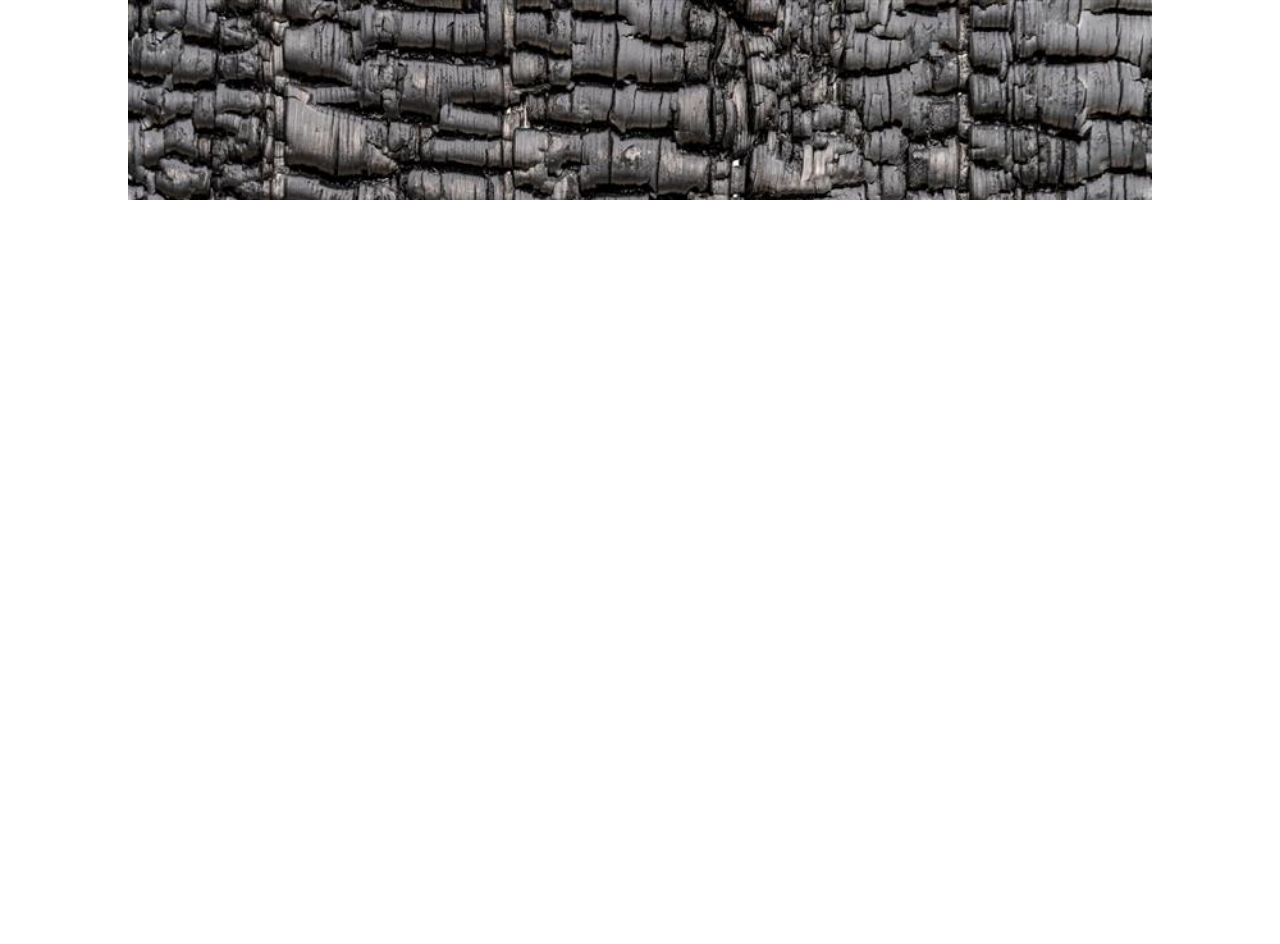
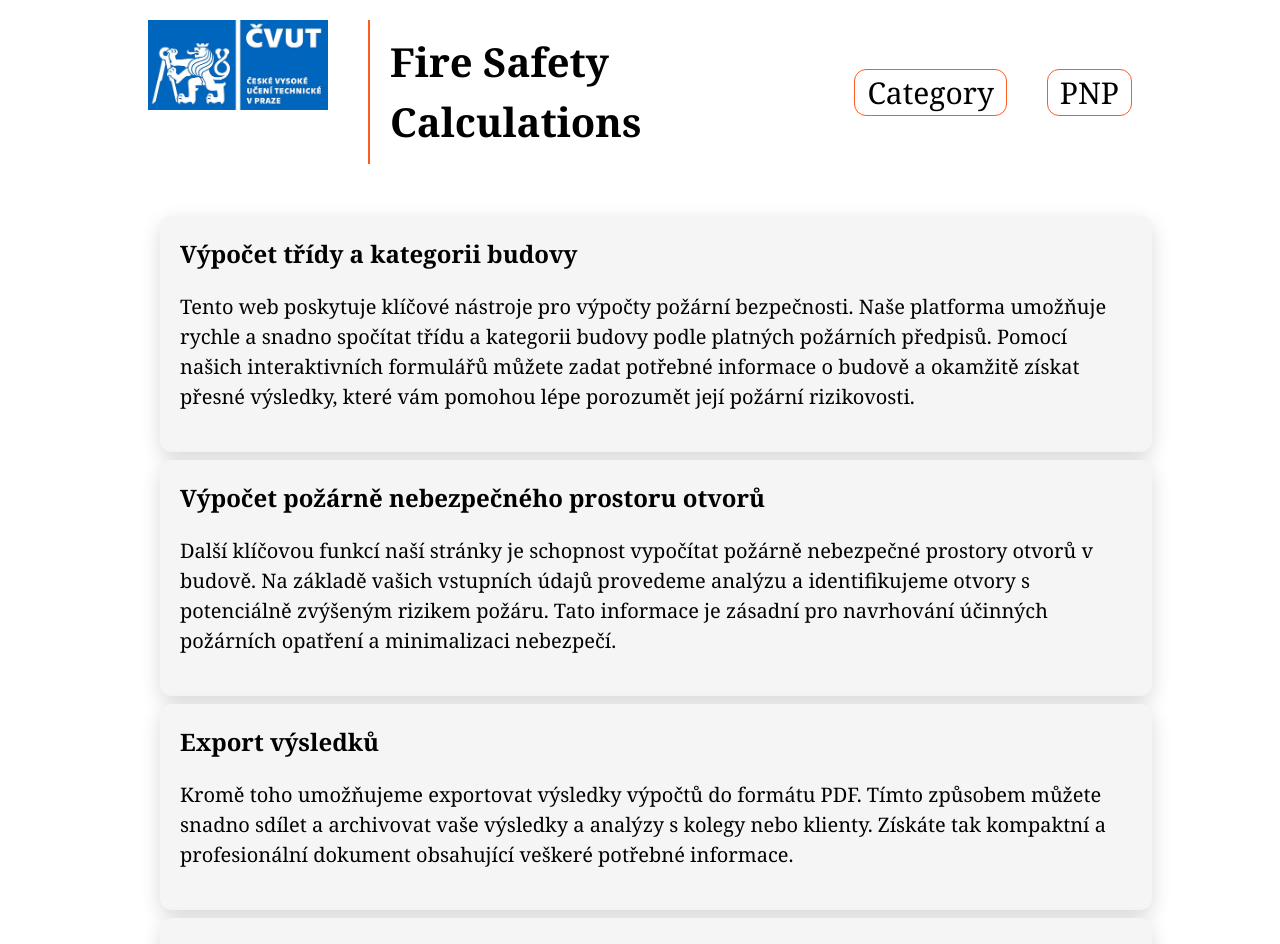
Before and after one commit to happycrying/fire-calculations-github, a React (Vite) app: page /about in a window 1280 px wide. Before the commit this address had no page. Shown: the top 944 px of the page. Before the commit the page ends 800 px from the top, so only its background shows below. Built offline with nearby package versions, Linux system fonts and the light colour scheme; what @react-pdf/renderer would draw is missing.

Commit message:
Design improvements

```diff
--- a/src/App.tsx
+++ b/src/App.tsx
@@ -3,6 +3,7 @@ import PNP from "~/pages/pnp/PNP";
 import Home from "~/pages/home/Home";
 import Category from "~/pages/category/Category";
 import Header from "~/pages/header/Header";
+import About from "~/pages/about/About";
 
 
 function App() {
@@ -14,6 +15,7 @@ function App() {
         <Route path="/" element={<Home/>}/>
         <Route path="/category" element={<Category/>}/>
         <Route path="/pnp" element={<PNP/>}/>
+        <Route path='/about' element={<About/>}/>
       </Routes>
 
     </BrowserRouter>)
--- a/src/components/ui/Switch/Switch.tsx
+++ b/src/components/ui/Switch/Switch.tsx
@@ -9,9 +9,9 @@ const Switch = (props: ISwitchProps) => {
     <>
       <label className="relative inline-flex items-center cursor-pointer">
         <input type="checkbox" checked={props.isOn} onChange={props.handleToggle} className="sr-only peer"/>
-        <div className="w-11 h-6 bg-gray-200 rounded-full peer peer-focus:ring-4 peer-focus:ring-red-300 dark:peer-focus:ring-red-800 dark:bg-gray-700
+        <div className="w-11 h-6 bg-orange-100 rounded-full peer peer-focus:ring-4 peer-focus:ring-red-300 dark:peer-focus:ring-red-800 dark:bg-gray-700
          peer-checked:after:translate-x-full peer-checked:after:border-white after:content-[''] after:absolute after:top-0.5 after:left-[2px] after:bg-white
-          after:border-gray-300 after:border after:rounded-full after:h-5 after:w-5 after:transition-all dark:border-gray-600 peer-checked:bg-red-600"></div>
+          after:border-orange-500 after:border after:rounded-full after:h-5 after:w-5 after:transition-all dark:border-gray-600 peer-checked:bg-orange-500"></div>
       </label>
     </>
   );
--- /dev/null
+++ b/src/pages/about/About.tsx
@@ -0,0 +1,52 @@
+import React from 'react';
+import { useNavigate } from "react-router";
+
+const About = () => {
+  const navigate = useNavigate()
+  return (
+    <div className={'w-[80%] self-center'}>
+      <div className=' text-xl w-full pt-8 pl-8 pb-6 self-center items-center flex flex-col'>
+        <div className={'w-fit bg-[#F5F5F5] p-5 pb-10 shadow-[0_7px_20px_0px_#00000026] mb-2 cursor-pointer rounded-xl'} onClick={() => navigate('/category')}>
+          <h2 className={'font-[800] text-2xl mb-5'}>Výpočet třídy a kategorii budovy</h2>
+          <p>
+            Tento web poskytuje klíčové nástroje pro výpočty požární bezpečnosti. Naše platforma
+            umožňuje rychle a snadno spočítat třídu a kategorii budovy podle platných požárních
+            předpisů. Pomocí našich interaktivních formulářů můžete zadat potřebné informace o
+            budově a okamžitě získat přesné výsledky, které vám pomohou lépe porozumět její požární
+            rizikovosti.
+          </p>
+        </div>
+        <div className={'w-fit bg-[#F5F5F5] p-5 pb-10 shadow-[0_7px_20px_0px_#00000026] mb-2 cursor-pointer rounded-xl'}  onClick={() => navigate('/pnp')}>
+          <h2 className={'font-[600] text-2xl mb-5'}>
+            Výpočet požárně nebezpečného prostoru otvorů
+          </h2>
+          <p>
+            Další klíčovou funkcí naší stránky je schopnost vypočítat požárně nebezpečné prostory
+            otvorů v budově. Na základě vašich vstupních údajů provedeme analýzu a identifikujeme
+            otvory s potenciálně zvýšeným rizikem požáru. Tato informace je zásadní pro navrhování
+            účinných požárních opatření a minimalizaci nebezpečí.
+          </p>
+        </div>
+
+        <div className={'w-fit bg-[#F5F5F5] p-5 pb-10 shadow-[0_7px_20px_0px_#00000026] mb-2 rounded-xl'}>
+          <h2 className={'font-[600] text-2xl mb-5'}>Export výsledků</h2>
+          <p>
+            Kromě toho umožňujeme exportovat výsledky výpočtů do formátu PDF. Tímto způsobem můžete
+            snadno sdílet a archivovat vaše výsledky a analýzy s kolegy nebo klienty. Získáte tak
+            kompaktní a profesionální dokument obsahující veškeré potřebné informace.
+          </p>
+        </div>
+        <div className={'w-fit bg-[#F5F5F5] p-5 pb-10 shadow-[0_7px_20px_0px_#00000026] mb-2 rounded-xl'}>
+          <h2 className={'font-[600] text-2xl mb-5'}>Pohodlnost</h2>
+          <p>
+            Naše webové prostředí je navrženo tak, aby vám usnadnilo práci s výpočty požární
+            bezpečnosti a abyste mohli efektivně a přesně plánovat opatření pro ochranu budov a osob.
+            Vyzkoušejte naše nástroje ještě dnes a získejte důvěru ve vaše požární strategie.
+          </p>
+        </div>
+      </div>
+    </div>
+  );
+};
+
+export default About;
--- a/src/pages/header/Header.tsx
+++ b/src/pages/header/Header.tsx
@@ -1,9 +1,45 @@
 import React from "react";
-import bg_image from "~/assets/e83ba1e3-b4ba-4708-a1d1-deb6b7e77ca6.jpg"
+import logo from "src/assets/800px-CVUT_logo.webp"
+import { useNavigate } from "react-router";
+import { Link } from "react-router-dom";
 
 const Header = () => {
+  const navigate = useNavigate();
   return (
-    <header className="text-white z-[5000] top-0 h-[200px] w-[80%] self-center mb-5" style={{backgroundImage: `url(${bg_image})`, backgroundSize:"cover"}}>
+    <header className='text-white z-[5000] h-fit w-[80%] self-center p-5 flex gap-10 items-center justify-between'>
+      <div className={'flex gap-10 '}>
+        <img
+          src={logo}
+          alt={'logo'}
+          width={800}
+          height={400}
+          className={'w-[180px] h-[90px] cursor-pointer'}
+          onClick={() => navigate('/')}
+        />
+        <h1
+          className={
+            'text-[#000000] text-[40px] font-[600] pl-5 border-l-[2px] border-l-solid border-orange-500 py-3'
+          }
+        >
+          Fire Safety Calculations
+        </h1>
+      </div>
+      <div className={'flex gap-10 justify-self-end'}>
+        <Link to={'/category'}
+          className={
+            'bg-[#fff] border-[1px] border-orange-500 border-solid flex items-center justify-center w-fit h-fit rounded-xl px-3 text-[#000] text-[30px] font-[500]'
+          }
+        >
+          Category
+        </Link>
+        <Link to={'/pnp'}
+          className={
+            'bg-[#fff] border-[1px] border-orange-500 border-solid flex items-center justify-center w-fit h-fit rounded-xl px-3 text-[#000] text-[30px] font-[500]'
+          }
+        >
+          PNP
+        </Link>
+      </div>
     </header>
   );
 };
--- a/src/pages/home/Home.tsx
+++ b/src/pages/home/Home.tsx
@@ -1,38 +1,13 @@
 import React from 'react';
-import cvut_logo from '~/assets/800px-CVUT_logo.webp';
-import Button from '~/components/ui/Button/Button';
-import { Link } from 'react-router-dom';
+import About from "~/pages/about/About";
 
 const Home = () => {
   return (
     <>
-      <div className='flex justify-center items-center'>
-        <img src={cvut_logo} alt='cvut' width='600' height='400' />
-      </div>
-      <h1 className='text-center text-2xl w-[60%] pt-8 pl-8 pb-6 uppercase self-center'>
-        Vítejte na našem webu věnovaném výpočtům požární bezpečnosti. Pomůžeme vám určit kategorii budovy z hlediska
-        požární bezpečnosti a hodnoty PNP (Požárně nebezpečného prostoru) pro vaše projekty.
-        {<><br /><br /></>}
-        Náš jednoduchý a intuitivní nástroj vám umožní provádět tyto důležité výpočty rychle a efektivně, což vám ušetří
-        čas a energii.
+      <h1 className={'w-[80%] self-center text-[50px] font-[600] text-center'}>
+        Výpočty požární bezpečnosti
       </h1>
-      <div className='w-[40%] flex flex-row justify-between self-center'>
-        <Link to={'category/'}>
-          <Button className="w-[300px] h-[80px] text-xl">Category</Button>
-        </Link>
-        <Link to={'pnp/'}>
-          <Button className="w-[300px] h-[80px] text-xl">PNP</Button>
-        </Link>
-      </div>
-
-      <div className="bg-blue-500 text-white font-bold px-4 py-2 w-[500px] h-[300px] ml-5 m-5">
-        <button className="bg-red-500 h-fit w-fit p-5 rounded-xl">This is a Tailwind button</button>
-        <input className="bg-white h-fit w-fit p-5 rounded-xl text-black" />
-        <p className="bg-black text-white text-sm w-fit p-2 m-2">Small text</p>
-        <p className="bg-black text-white text-m w-fit p-2 m-2">Medium text</p>
-        <p className="bg-black text-white text-lg w-fit p-2 m-2">Large text</p>
-      </div>
-
+      <About/>
     </>
   );
 };
```
Also changed, not shown: src/pages/category/Category.tsx (+63 -26 lines), src/pages/pnp/PNP.tsx (+57 -21 lines).
